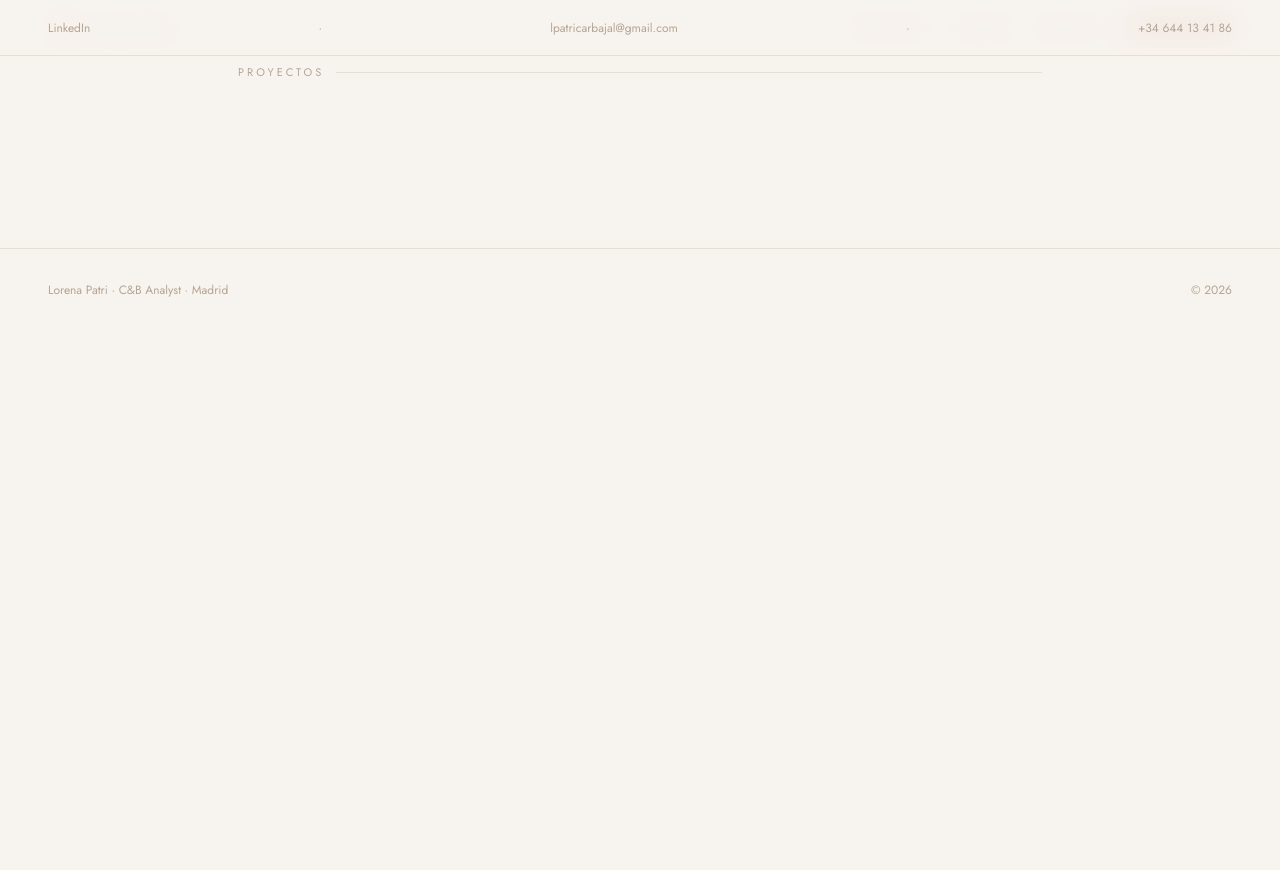
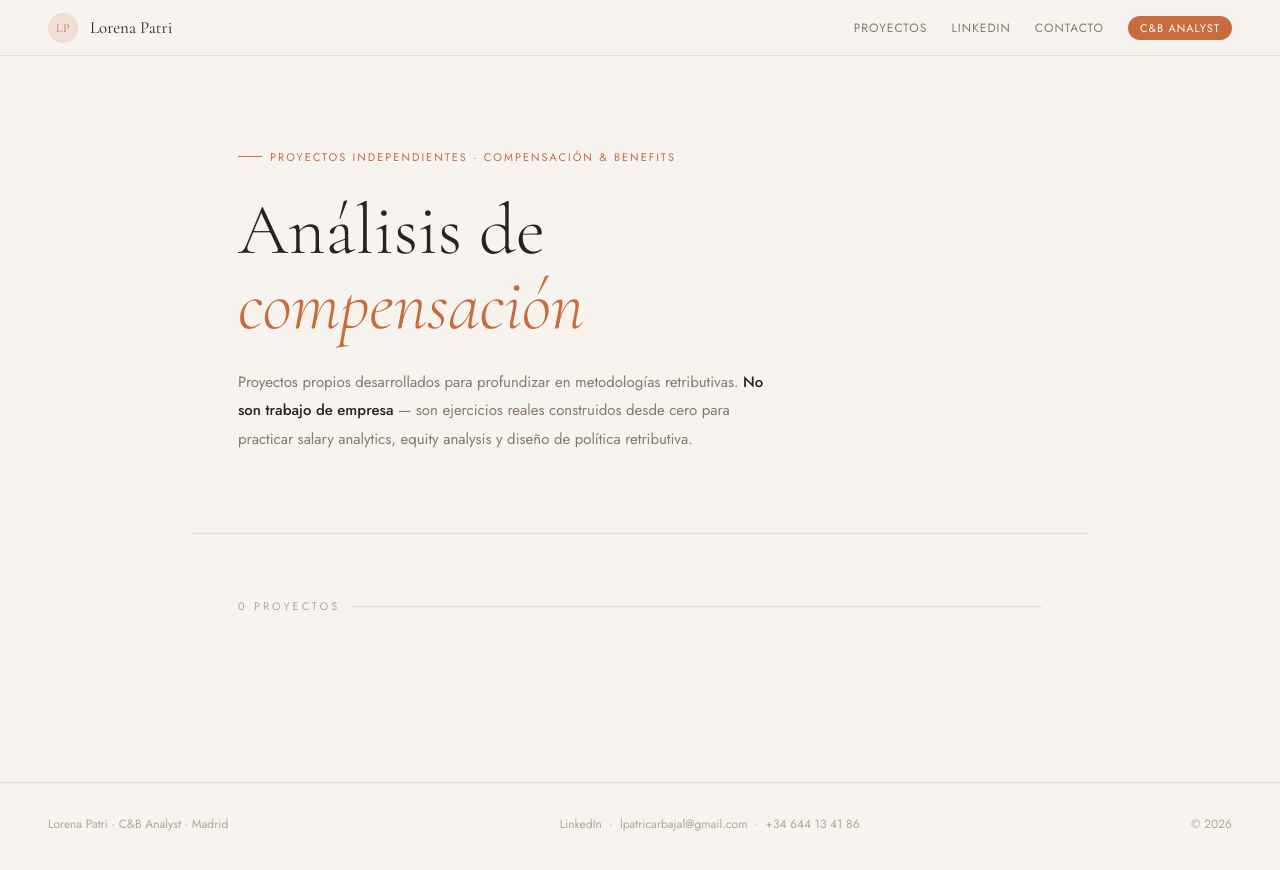
Before and after one commit to aurelpow/lorena-portofolio, a Jekyll site: the page built from projects.md, in a window 1280 px wide. Shown: the top 870 px of the page. Built offline with Jekyll 4.4.1, drawn with Linux system fonts in a browser that asks for light colours.

Commit message:
[C004] Build layouts and wire hero content from page frontmatter

```diff
--- a/_config.yml
+++ b/_config.yml
@@ -1,9 +1,11 @@
 title: "Lorena Patri"
 description: "C&B Analyst · Compensación & Benefits · Madrid"
-baseurl: "/portofolio-website"
-url: "https://lorena-patri.github.io"
+baseurl: "/lorena-portfolio"
+url: "https://aurelpow.github.io"
 markdown: kramdown
 highlighter: rouge
+# Set profile_photo: true once assets/img/profile/lorena.jpg is added
+profile_photo: false
 collections:
   projects:
     output: true
--- a/_includes/head.html
+++ b/_includes/head.html
@@ -1,7 +1,7 @@
 <meta charset="UTF-8">
 <meta name="viewport" content="width=device-width, initial-scale=1.0">
 <meta name="description" content="{{ page.description | default: site.description }}">
-<title>{% if page.title %}{{ page.title }} · {% endif %}{{ site.title }}</title>
+<title>{% if page.title %}{{ page.title }} — {% endif %}{{ site.title }}</title>
 
 <link rel="preconnect" href="https://fonts.googleapis.com">
 <link rel="preconnect" href="https://fonts.gstatic.com" crossorigin>
--- a/_includes/nav.html
+++ b/_includes/nav.html
@@ -1,7 +1,11 @@
-<nav>
+<nav class="nav">
   <div class="nav-left">
-    <a href="{{ '/' | relative_url }}" style="display:flex;align-items:center;gap:12px;text-decoration:none;">
-      <div class="nav-avatar" aria-hidden="true">LP</div>
+    <a class="nav-brand" href="{{ '/' | relative_url }}">
+      {% if site.profile_photo %}
+        <img class="nav-photo" src="{{ site.baseurl }}/assets/img/profile/lorena.jpg" alt="Lorena Patri">
+      {% else %}
+        <div class="nav-avatar" aria-hidden="true">LP</div>
+      {% endif %}
       <span class="nav-name">Lorena Patri</span>
     </a>
   </div>
--- a/_layouts/projects.html
+++ b/_layouts/projects.html
@@ -1,10 +1,16 @@
 ---
 layout: default
 ---
-{{ content }}
+<section class="hero">
+  <p class="hero-tag">{{ page.hero_tag }}</p>
+  <h1 class="hero-title">{{ page.hero_title }}</h1>
+  <p class="hero-desc">{{ page.hero_description }}</p>
+</section>
+
+<hr class="section-divider">
 
 <section class="projects">
-  <p class="projects-label">Proyectos</p>
+  <p class="projects-label">{{ site.projects.size }} proyectos</p>
 
   {% assign sorted_projects = site.projects | sort: "year" | reverse %}
   {% for project in sorted_projects %}
--- a/assets/css/site.css
+++ b/assets/css/site.css
@@ -19,7 +19,7 @@
 body { font-family: var(--font-body); background: var(--bg); color: var(--dark); }
 
 /* === NAV === */
-nav {
+.nav {
   position: fixed; top: 0; left: 0; right: 0; z-index: 100;
   background: rgba(247, 243, 238, 0.94);
   backdrop-filter: blur(12px);
@@ -29,6 +29,10 @@
   padding: 0 48px;
 }
 .nav-left { display: flex; align-items: center; gap: 12px; }
+.nav-brand {
+  display: flex; align-items: center; gap: 12px;
+  text-decoration: none;
+}
 .nav-photo {
   width: 30px; height: 30px; border-radius: 50%;
   object-fit: cover; object-position: center top;
@@ -237,7 +241,7 @@
 
 /* === RESPONSIVE === */
 @media (max-width: 640px) {
-  nav { padding: 0 20px; }
+  .nav { padding: 0 20px; }
   .nav-right { gap: 12px; }
   .nav-right a:not(.nav-badge) { display: none; }
   .hero { padding: 100px 20px 60px; }
--- a/projects.md
+++ b/projects.md
@@ -1,4 +1,7 @@
 ---
 layout: projects
 title: Proyectos
+hero_tag: "Proyectos independientes · Compensación &amp; Benefits"
+hero_title: "Análisis de<br><em>compensación</em>"
+hero_description: "Proyectos propios desarrollados para profundizar en metodologías retributivas. <strong>No son trabajo de empresa</strong> — son ejercicios reales construidos desde cero para practicar salary analytics, equity analysis y diseño de política retributiva."
 ---
```
